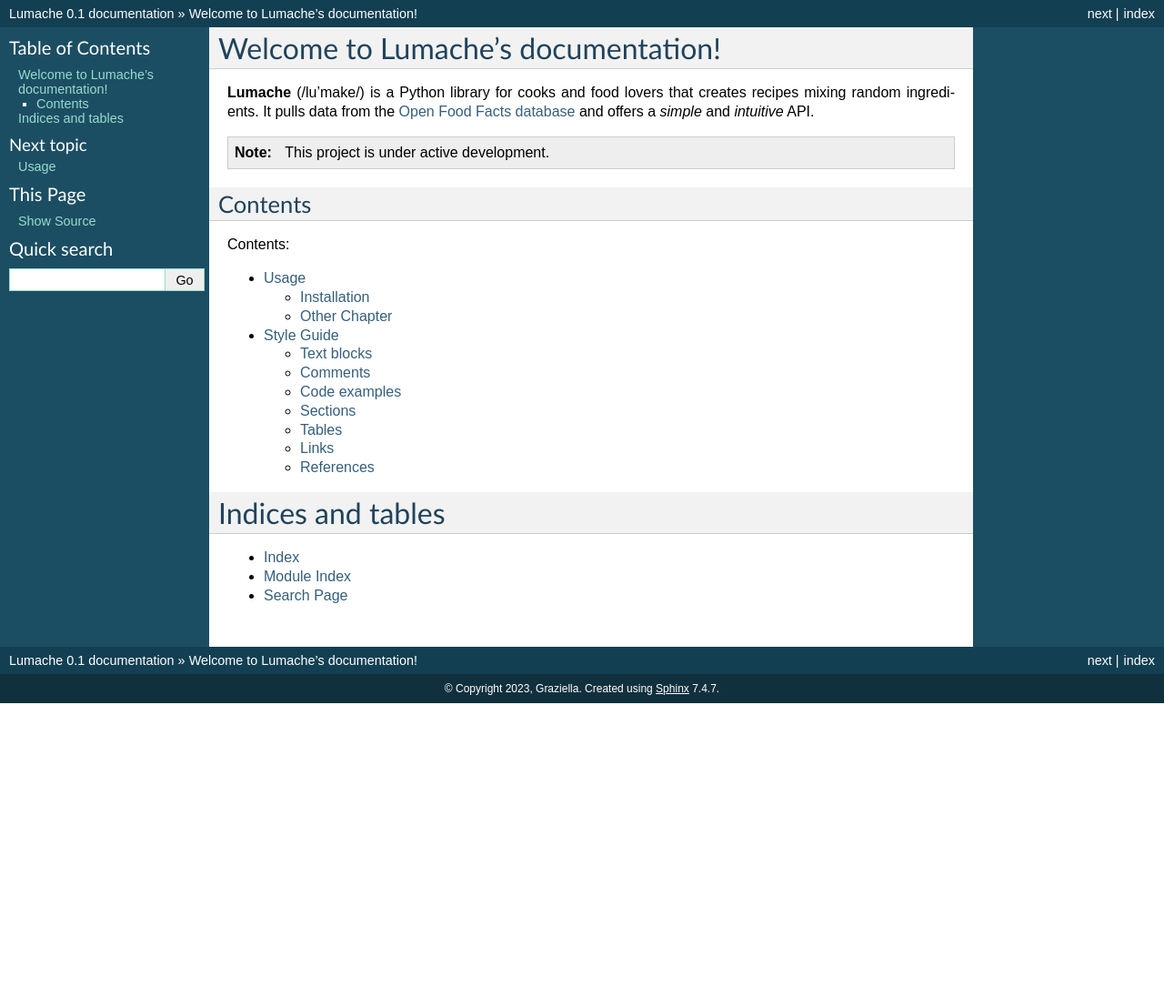
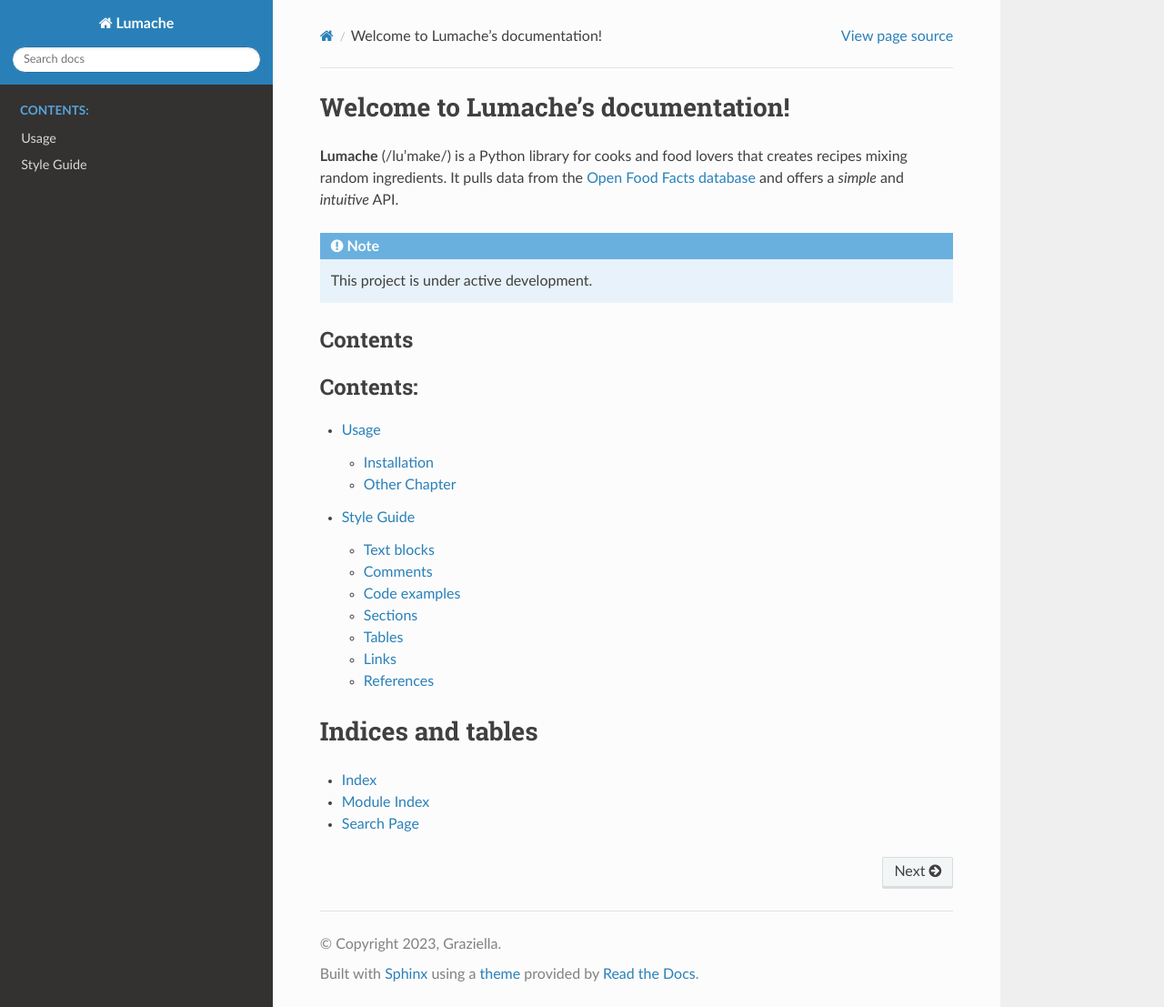
Before and after one commit to DoFiAn/sphinx-tutorial, a Sphinx documentation site: the page built from docs/source/index.rst, in a window 1280 px wide and 1107 px high. Shown: the whole window at 91% size. Built offline with Sphinx 7.4.7 and the Read the Docs theme 2.0.0, drawn with Linux system fonts in a browser that asks for light colours.

Commit message:
Sphinx rtd-theme used

```diff
--- a/docs/source/conf.py
+++ b/docs/source/conf.py
@@ -19,6 +19,7 @@
 # ones.
 extensions = [
     'sphinx.ext.duration',
+    'sphinx_rtd_theme'
 ]
 
 templates_path = ['_templates']
@@ -29,5 +30,5 @@
 # -- Options for HTML output -------------------------------------------------
 # https://www.sphinx-doc.org/en/master/usage/configuration.html#options-for-html-output
 
-html_theme = 'classic'
+html_theme = 'sphinx_rtd_theme'
 html_static_path = ['_static']
--- a/requirements.txt
+++ b/requirements.txt
@@ -13,9 +13,11 @@
 requests==2.31.0
 snowballstemmer==2.2.0
 Sphinx==7.2.6
+sphinx-rtd-theme==1.3.0
 sphinxcontrib-applehelp==1.0.7
 sphinxcontrib-devhelp==1.0.5
 sphinxcontrib-htmlhelp==2.0.4
+sphinxcontrib-jquery==4.1
 sphinxcontrib-jsmath==1.0.1
 sphinxcontrib-qthelp==1.0.6
 sphinxcontrib-serializinghtml==1.1.9
```
Also changed, not shown: other parts of requirements.txt (+1 -1 lines).
